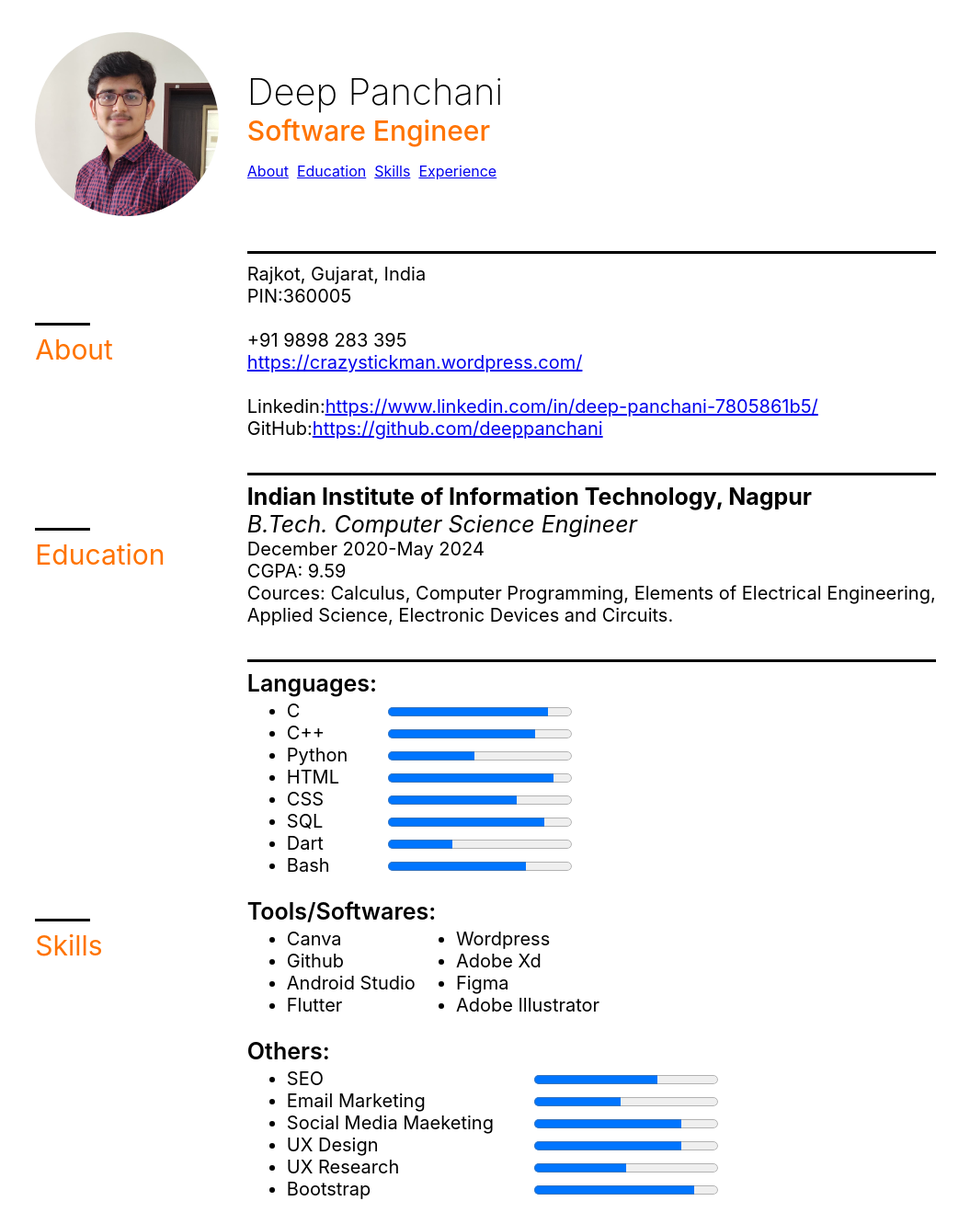
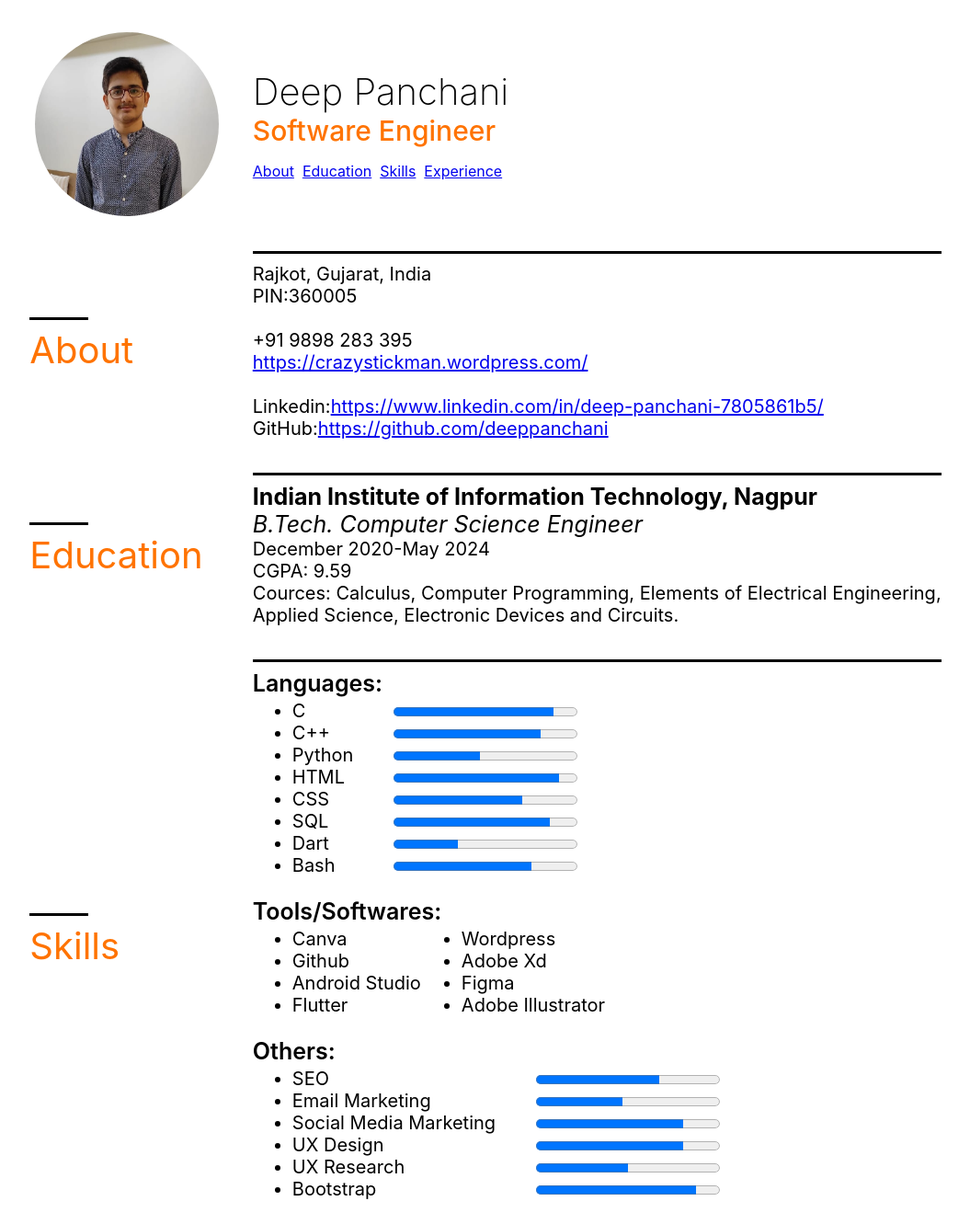
Before and after one commit to deeppanchani/resume, a plain HTML site: page index.html in a window 1280 px wide. Shown: the top 1331 px of the page at 92% size, without its empty margins (112-1167 px from the left). Drawn offline with Linux system fonts and the light colour scheme.

Commit message:
Add files via upload

```diff
--- a/index.html
+++ b/index.html
@@ -24,7 +24,7 @@ by Parnika Kekre - Saturday, 24 April 2021, 11:57 AM -->
             </tr>
             <tr>
                 <td align="center">
-                    <img src="photo.jpeg" alt="Profil Photo" width="200" height="200" style="border-radius: 100%;">
+                    <img src="image.jpeg" alt="Profil Photo" width="200" height="200" style="border-radius: 100%;">
                 </td>
                 <td>
                     &nbsp; &nbsp; &nbsp;
@@ -54,7 +54,7 @@ by Parnika Kekre - Saturday, 24 April 2021, 11:57 AM -->
             <tr>
                 <td>
                     <hr style="width: 30%;height:3px;border-width:0;color: black;background-color: black;" align="left">
-                    <p style="color:rgb(255, 115, 0);font-size:30px;font-weight: 400;margin:0;padding:0;">About</p>
+                    <p style="color:rgb(255, 115, 0);font-size:40px;font-weight: 400;margin:0;padding:0;">About</p>
                 </td>
                 <td>
                     &nbsp; &nbsp; &nbsp;
@@ -89,7 +89,7 @@ by Parnika Kekre - Saturday, 24 April 2021, 11:57 AM -->
             <tr>
                 <td>
                     <hr style="width: 30%;height:3px;border-width:0;color: black;background-color: black;" align="left">
-                    <p style="color:rgb(255, 115, 0);font-size:30px;font-weight: 400;margin:0;padding:0;">Education</p>
+                    <p style="color:rgb(255, 115, 0);font-size:40px;font-weight: 400;margin:0;padding:0;">Education</p>
                 </td>
                 <td>
                     &nbsp; &nbsp; &nbsp;
@@ -121,7 +121,7 @@ by Parnika Kekre - Saturday, 24 April 2021, 11:57 AM -->
             <tr>
                 <td>
                     <hr style="width: 30%;height:3px;border-width:0;color: black;background-color: black;" align="left">
-                    <p style="color:rgb(255, 115, 0);font-size:30px;font-weight: 400 ;margin:0;padding:0;">Skills</p>
+                    <p style="color:rgb(255, 115, 0);font-size:40px;font-weight: 400 ;margin:0;padding:0;">Skills</p>
                 </td>
                 <td>
                     &nbsp; &nbsp; &nbsp;
@@ -180,7 +180,7 @@ by Parnika Kekre - Saturday, 24 April 2021, 11:57 AM -->
                             <ul style="font-size: 20px;">
                                 <li>SEO</li>
                                 <li>Email Marketing</li>
-                                <li>Social Media Maeketing</li>
+                                <li>Social Media Marketing</li>
                                 <li>UX Design</li>
                                 <li>UX Research</li>
                                 <li>Bootstrap</li>
@@ -213,7 +213,7 @@ by Parnika Kekre - Saturday, 24 April 2021, 11:57 AM -->
             <tr>
                 <td>
                     <hr style="width: 30%;height:3px;border-width:0;color: black;background-color: black;" align="left">
-                    <p style="color:rgb(255, 115, 0);font-size:30px;font-weight:400 ;margin:0;padding:0;">Experience</p>
+                    <p style="color:rgb(255, 115, 0);font-size:40px;font-weight:400 ;margin:0;padding:0;">Experience</p>
                 </td>
                 <td>
                     &nbsp; &nbsp; &nbsp;
```
Also changed, not shown: image.jpeg (added).
